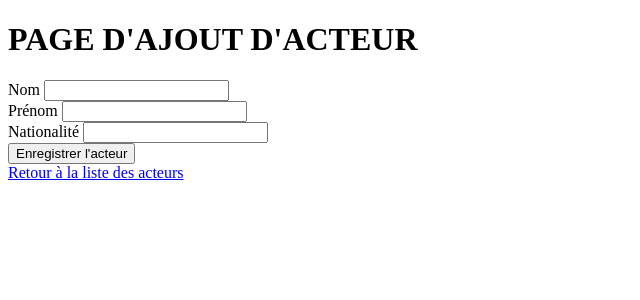
After one commit to MinecraftJavaEdition26-1-2/CYGR, a Spring Boot app: page /acteurs/nouveau in a window 1280 px wide. The commit adds this page. Shown: the top 300 px of the page, without its empty margins (0-640 px from the left). Run offline with Spring Boot 4, Linux system fonts and the light colour scheme.

Commit message:
ajout de toutes les fonctionnalité de Acteurs (A2 terminé

```diff
--- a/CYGR/src/main/java/com/example/demo/controller/ActeurController.java
+++ b/CYGR/src/main/java/com/example/demo/controller/ActeurController.java
@@ -1,11 +1,16 @@
 package com.example.demo.controller;
 
+import com.example.demo.entity.Acteur;
 import com.example.demo.repository.ActeurRepository;
 import com.example.demo.service.ActeurService;
 import org.springframework.stereotype.Controller;
 import org.springframework.ui.Model;
 import org.springframework.web.bind.annotation.GetMapping;
+import org.springframework.web.bind.annotation.ModelAttribute;
+import org.springframework.web.bind.annotation.PostMapping;
 import org.springframework.web.bind.annotation.RequestMapping;
+import org.springframework.web.bind.annotation.RequestParam;
+
 
 @Controller
 @RequestMapping("/acteurs")
@@ -25,6 +30,39 @@ public class ActeurController {
         return "acteurs/liste";
     }
 
+    @GetMapping("/nouveau") // GET /acteurs/nouveau
+    public String nouveau(Model model) {
+        model.addAttribute("acteur", new Acteur());
+        return "acteurs/formulaireAjout";
+    }
 
+    @PostMapping("/enregistrer") // POST /acteurs/enregistrer
+    public String enregistrer(@ModelAttribute Acteur acteur) {
+        acteurService.enregistrer(acteur);
+        return "redirect:/acteurs";
+    }
 
+    @GetMapping("/formulaireSupprimer") // GET /acteurs/formulaireSupprimer
+    public String formulaireSupprimer(Model model) {
+        model.addAttribute("acteurs", acteurService.findAll());
+        return "acteurs/formulaireSupprimer";
+    }
+
+    @PostMapping("/supprimer") // POST /acteurs/supprimer
+    public String supprimer(@RequestParam long id) {
+        acteurService.deleteById(id);
+        return "redirect:/acteurs";
+    }
+
+    @GetMapping("/formulaireModifier") // GET /acteurs/formulaireModifier
+    public String formulaireModifier(Model model) {
+        model.addAttribute("acteurs", acteurService.findAll());
+        return "acteurs/formulaireModifier";
+    }
+
+    @GetMapping("/modifierActeur") // GET /acteurs/modifierActeur?id=...
+    public String modifierActeur(@RequestParam long id, Model model) {
+        model.addAttribute("acteur", acteurService.findById(id));
+        return "acteurs/modifierActeur";
+    }
 }
--- /dev/null
+++ b/CYGR/src/main/resources/templates/acteurs/formulaireAjout.html
@@ -0,0 +1,29 @@
+<!DOCTYPE html>
+<html lang="fr" xmlns:th="https://thymeleaf.org">
+<head>
+    <meta charset="UTF-8">
+    <meta name="viewport" content="width=device-width, initial-scale=1.0">
+    <title>Ajouter un acteur</title>
+</head>
+<body>
+    <h1>PAGE D'AJOUT D'ACTEUR</h1>
+
+    <form th:action="@{/acteurs/enregistrer}" th:object="${acteur}" method="post">
+        <div>
+            <label>Nom</label>
+            <input type="text" required th:field="*{nom}">
+        </div>
+        <div>
+            <label>Prénom</label>
+            <input type="text" required th:field="*{prenom}">
+        </div>
+        <div>
+            <label>Nationalité</label>
+            <input type="text" required th:field="*{nationalite}">
+        </div>
+        <button type="submit">Enregistrer l'acteur</button>
+    </form>
+
+    <a th:href="@{/acteurs}">Retour à la liste des acteurs</a>
+</body>
+</html>
```
Also changed, not shown: CYGR/src/main/java/com/example/demo/service/ActeurService.java (+22 -0 lines), CYGR/src/main/resources/templates/acteurs/formulaireModifier.html (added, +25 -0 lines), CYGR/src/main/resources/templates/acteurs/formulaireSupprimer.html (added, +25 -0 lines), CYGR/src/main/resources/templates/acteurs/liste.html (+9 -3 lines), CYGR/src/main/resources/templates/acteurs/modifierActeur.html (added, +30 -0 lines).
